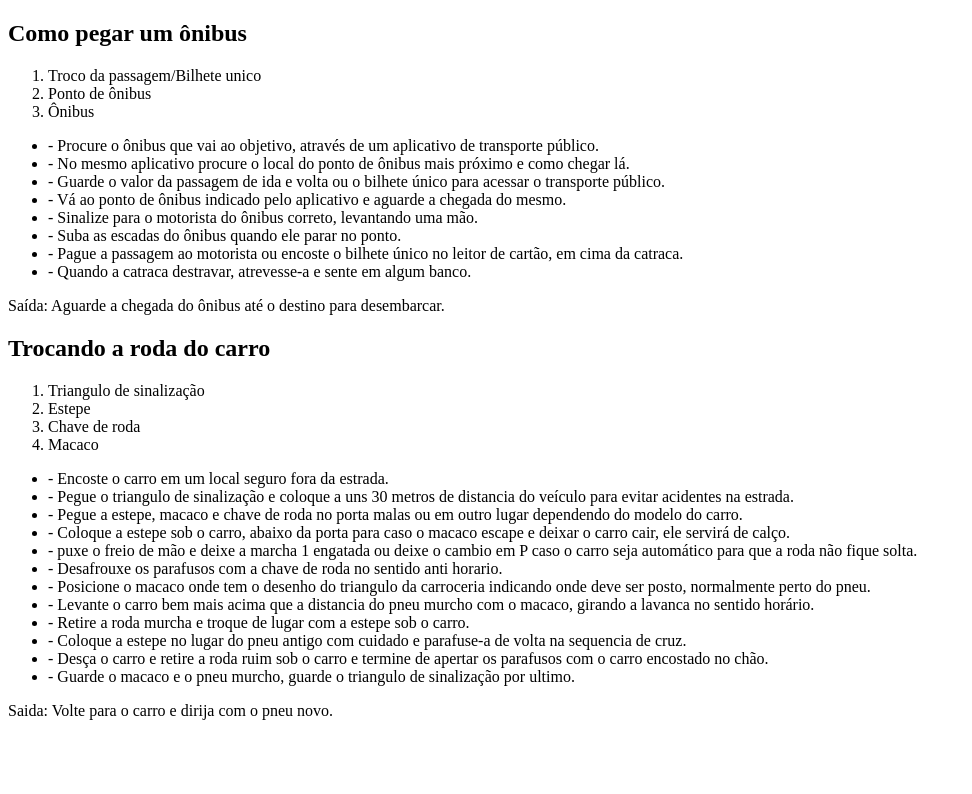
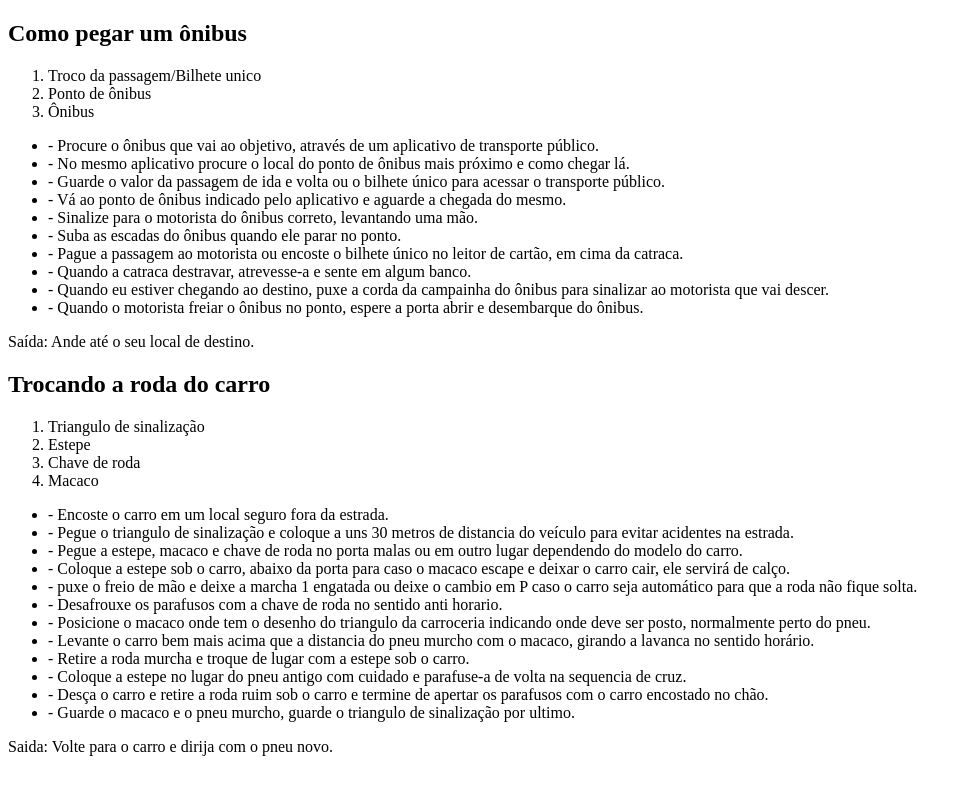
Before and after one commit to Kenzie-Academy-Brasil-Developers/Entrega-logica_Fewerygor, a plain HTML site: page index.html in a window 1280 px wide. Shown: the whole page, without its empty margins (0-972 px from the left). Drawn offline with Linux system fonts and the light colour scheme.

Commit message:
Atualizei o algorítimo do ônibus

```diff
--- a/index.html
+++ b/index.html
@@ -25,8 +25,10 @@
             <li>- Suba as escadas do ônibus quando ele parar no ponto.</li>
             <li>- Pague a passagem ao motorista ou encoste o bilhete único no leitor de cartão, em cima da catraca.</li>
             <li>- Quando a catraca destravar, atrevesse-a e sente em algum banco.</li>
+            <li>- Quando eu estiver chegando ao destino, puxe a corda da campainha do ônibus para sinalizar ao motorista que vai descer.</li>
+            <li>- Quando o motorista freiar o ônibus no ponto, espere a porta abrir e desembarque do ônibus.</li>
         </ul>
-        <p> Saída: Aguarde a chegada do ônibus até o destino para desembarcar.</p>
+        <p> Saída: Ande até o seu local de destino.</p>
     </section>
 
     <section>
```
